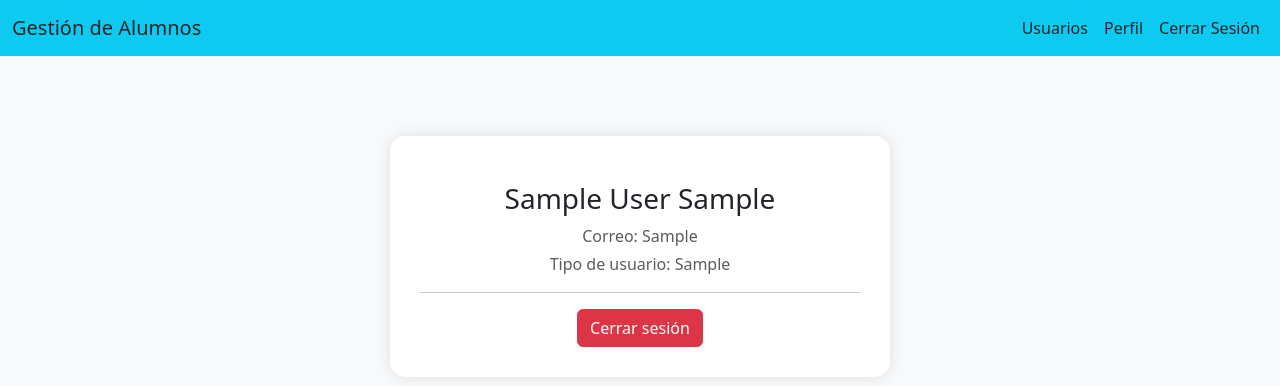
After one commit to rebeCruz11/GestionUsuarios-Flask, a Flask app: page /perfil in a window 1280 px wide. The commit adds this page. Shown: the top 386 px of the page. Run offline with Flask 3, Linux system fonts and the light colour scheme; the visitor is signed in with stand-in values (Sample User, id 1); tables that the repository leaves empty hold one stand-in row (values such as "Sample post"); some libraries are stand-ins or nearby versions.

Commit message:
Agregando login

```diff
--- a/app.py
+++ b/app.py
@@ -3,10 +3,14 @@ from config import Config
 from extensions import db
 from flask_migrate import Migrate
 from routes import main
+from models.user import User
+from models.nota import Nota
+
 
 def create_app():
     app = Flask(__name__)
     app.config.from_object(Config)
+    app.secret_key = 'mi_clave_secreta_super_segura'
     register_extensions(app)
     register_resources(app)
     return app
--- a/config.py
+++ b/config.py
@@ -1,4 +1,4 @@
 class Config:
     DEBUG = True  # Set to False in production
-    SQLALCHEMY_DATABASE_URI = 'mssql+pyodbc://localhost/NotasAlumnosDB?driver=ODBC+Driver+17+for+SQL+Server'
+    SQLALCHEMY_DATABASE_URI = 'mssql+pyodbc://localhost/notasAlumnosDBD?driver=ODBC+Driver+17+for+SQL+Server'
     SQLALCHEMY_TRACK_MODIFICATIONS = False
--- a/models/user.py
+++ b/models/user.py
@@ -1,4 +1,5 @@
 from extensions import db
+from werkzeug.security import check_password_hash
 
 
 class User(db.Model):
@@ -46,3 +47,11 @@ class User(db.Model):
     @classmethod
     def obtener_id(cls, id):
         return cls.query.filter(cls.id == id).first()
+
+    def verificar_contrasena(self, contrasena_enviada):
+        return check_password_hash(self.contrasena, contrasena_enviada)
+
+
+    @classmethod
+    def obtener_id(cls, id):
+        return cls.query.filter(cls.id == id).first()
--- a/routes.py
+++ b/routes.py
@@ -1,7 +1,9 @@
 from flask import Blueprint, render_template,request, redirect, url_for, session
 from controllers.user import agregar_User_function, edit_usuario_function, delete_usuario_function
+from controllers.nota import add_nota_function
 import sys
 from models.user import User
+from models.nota import Nota
 
 main = Blueprint('main', __name__) #Esta sera la ruta main
 
@@ -9,19 +11,53 @@ main = Blueprint('main', __name__) #Esta sera la ruta main
 # y se encarga de mostrar la lista de usuarios
 @main.route('/', methods=['GET'])
 def home():
-    data= User.obtener_usuarios()
+    if 'usuario_id' not in session:
+            return redirect(url_for('main.login'))  # Redirigir al login si no hay sesión
+
+    data = User.obtener_usuarios()
     return render_template('index.html', data=data)
+
 
 @main.route('/perfil')
 def perfil():
     # Aquí podrías recuperar datos del usuario actual si estás usando sesiones
     # usuario = session.get('usuario')
-    return render_template('perfil.html')  # crea perfil.html si no existe
+    if 'usuario_id' not in session:
+        return redirect(url_for('main.login'))
+
+    user = User.obtener_id(session['usuario_id'])
+    return render_template('perfil.html', user=user) # crea perfil.html si no existe
+
 
 @main.route('/logout')
 def logout():
+    session.pop('usuario_id', None)
+    return redirect(url_for('main.login')) # crea perfil.html si no existe
 
-    return render_template('logout.html')  # crea perfil.html si no existe
+
+#Este es para el login
+@main.route('/login', methods=['GET', 'POST'])
+def login():
+    if request.method == 'POST':
+        correo = request.form['correo']
+        contrasena = request.form['contrasena']
+        # Buscar al usuario por correo
+        user = User.query.filter_by(correo=correo).first()
+
+        if user and user.verificar_contrasena(contrasena):
+            # Guardar el ID del usuario en la sesión
+            session['usuario_id'] = user.id
+            if user.tipo_usuario == 'docente':
+                # Redirigir a index si es docente
+                return redirect(url_for('main.home'))
+            else:
+                # Redirigir al perfil o cualquier otra página para alumnos
+                return redirect(url_for('main.perfil'))
+        else:
+            error = 'Correo o contraseña incorrectos'
+            return render_template('login.html', error=error)
+
+    return render_template('login.html')
 
 
 
@@ -63,3 +99,14 @@ def details_usuario(id):
     user = User.obtener_id(id)
 
     return render_template('detalles.html', user=user)
+
+@main.route('/agregarnota/<int:id>', methods=['GET', 'POST'])
+def agregar_nota(id):
+    user = User.obtener_id(id)
+
+    if request.method == 'POST':
+        data = add_nota_function(user)
+        return redirect(url_for('main.home'))  # Redirige después de editar
+
+    # Si es GET, muestra el formulario con los datos actuales
+    return render_template('agregarnota.html', user=user)
--- /dev/null
+++ b/templates/perfil.html
@@ -0,0 +1,65 @@
+<!DOCTYPE html>
+<html lang="es">
+<head>
+    <meta charset="UTF-8">
+    <title>Perfil de Usuario</title>
+    <link href="https://cdn.jsdelivr.net/npm/bootstrap@5.3.0/dist/css/bootstrap.min.css" rel="stylesheet">
+    <style>
+        body {
+            background-color: #f8f9fa;
+        }
+        .profile-card {
+            max-width: 500px;
+            margin: auto;
+            margin-top: 80px;
+            padding: 30px;
+            border-radius: 15px;
+            box-shadow: 0 0 15px rgba(0, 0, 0, 0.1);
+            background-color: white;
+        }
+        .profile-icon {
+            font-size: 80px;
+            color: #0d6efd;
+        }
+    </style>
+</head>
+<body>
+    <nav class="navbar navbar-expand-lg navbar-dark bg-info">
+        <div class="container-fluid">
+            <a class="navbar-brand text-dark" href="#">Gestión de Alumnos</a>
+            <button class="navbar-toggler" type="button" data-bs-toggle="collapse" data-bs-target="#navbarNav"
+                aria-controls="navbarNav" aria-expanded="false" aria-label="Toggle navigation">
+                <span class="navbar-toggler-icon"></span>
+            </button>
+            <div class="collapse navbar-collapse justify-content-end" id="navbarNav">
+                <ul class="navbar-nav">
+                    <li class="nav-item">
+                        <a class="nav-link active text-dark" aria-current="page" href="{{ url_for('main.home') }}">Usuarios</a>
+                    </li>
+                    <li class="nav-item">
+                        <a class="nav-link text-dark" href="{{ url_for('main.perfil') }}">Perfil</a>
+                    </li>
+                    <li class="nav-item">
+                        <a class="nav-link text-dark" href="{{ url_for('main.logout') }}">Cerrar Sesión</a>
+                    </li>
+                </ul>
+            </div>
+        </div>
+    </nav>
+    <div class="container">
+        <div class="profile-card text-center">
+            <div class="profile-icon mb-3">
+                <i class="bi bi-person-circle"></i> <!-- Bootstrap Icon (requires Bootstrap Icons or replace) -->
+            </div>
+            <h3>{{ user.nombre }} {{ user.apellido }}</h3>
+            <p class="text-muted mb-1">Correo: {{ user.correo }}</p>
+            <p class="text-muted">Tipo de usuario: {{ user.tipo_usuario }}</p>
+            <hr>
+            <a href="{{ url_for('main.logout') }}" class="btn btn-danger">Cerrar sesión</a>
+        </div>
+    </div>
+
+    <!-- Bootstrap Icons (opcional, para íconos bonitos) -->
+    <script src="https://cdn.jsdelivr.net/npm/bootstrap-icons@1.10.5/font/bootstrap-icons.js"></script>
+</body>
+</html>
```
Also changed, not shown: controllers/nota.py (added, +31 -0 lines), migrations/versions/348273609f25_.py (renamed from migrations/versions/29ff44004121_.py, +15 -3 lines), templates/agregarnota.html (added, +65 -0 lines), templates/detalles.html (+20 -4 lines), templates/login.html (added, +33 -0 lines).
